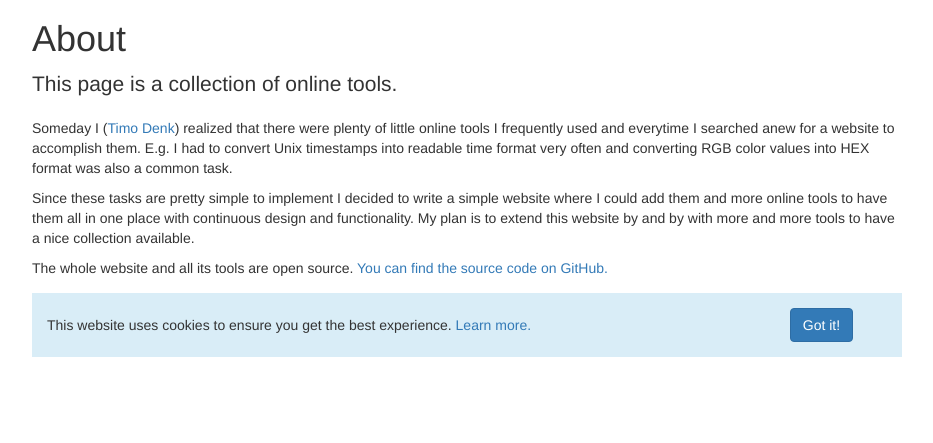
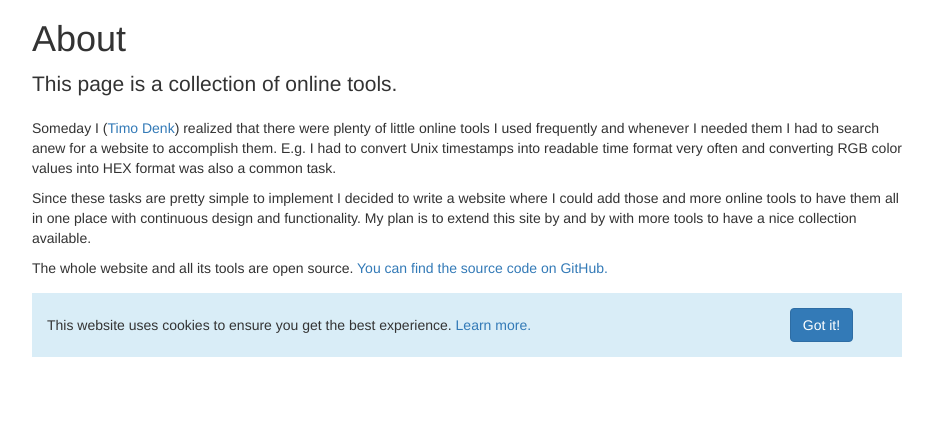
Before and after one commit to Simsso/Online-Tools, a PHP site: page /?p=about in a window 1280 px wide. Shown: the part 51-494 px from the top of the page, without its empty margins (173-1106 px from the left). Run offline with PHP 8.4, Linux system fonts and the light colour scheme; some libraries are stand-ins or nearby versions.

Commit message:
Changed about text

```diff
--- a/special-page/about.php
+++ b/special-page/about.php
@@ -1,5 +1,5 @@
 <h1>About</h1>
 <p class="lead">This page is a collection of online tools.</p>
-<p>Someday I (<a href="http://www.timodenk.com" target="_blank">Timo Denk</a>) realized that there were plenty of little online tools I frequently used and everytime I searched anew for a website to accomplish them. E.g. I had to convert Unix timestamps into readable time format very often and converting RGB color values into HEX format was also a common task.</p>
-<p>Since these tasks are pretty simple to implement I decided to write a simple website where I could add them and more online tools to have them all in one place with continuous design and functionality. My plan is to extend this website by and by with more and more tools to have a nice collection available.</p>
+<p>Someday I (<a href="http://www.timodenk.com" target="_blank">Timo Denk</a>) realized that there were plenty of little online tools I used frequently and whenever I needed them I had to search anew for a website to accomplish them. E.g. I had to convert Unix timestamps into readable time format very often and converting RGB color values into HEX format was also a common task.</p>
+<p>Since these tasks are pretty simple to implement I decided to write a website where I could add those and more online tools to have them all in one place with continuous design and functionality. My plan is to extend this site by and by with more tools to have a nice collection available.</p>
 <p>The whole website and all its tools are open source. <a href="https://github.com/Simsso/Online-Tools" target="_blank">You can find the source code on GitHub.</a></p>
```
